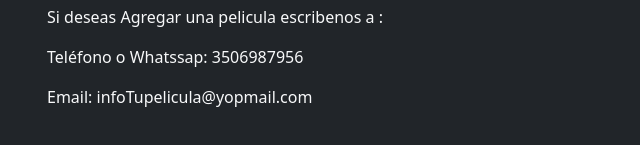
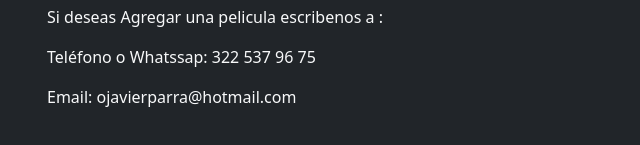
Before and after one commit to TheBlackMen89/Peliculas, a plain HTML site: page index.html in a window 1280 px wide. Shown: the part 4620-4765 px from the top of the page, 35-675 px from the left. Drawn offline with nearby package versions, Linux system fonts and the light colour scheme.

Commit message:
Add files via upload

```diff
--- a/index.html
+++ b/index.html
@@ -244,8 +244,8 @@
         <div class="col-md-6">
           <h3>Contacto</h3>
           <p>Si deseas Agregar una pelicula escribenos a : </p>
-          <p>Teléfono o Whatssap: 3506987956</p>
-          <p>Email: infoTupelicula@yopmail.com</p>
+          <p>Teléfono o Whatssap: 322 537 96 75</p>
+          <p>Email: ojavierparra@hotmail.com</p>
         </div>
         </div>
       </div>
```
